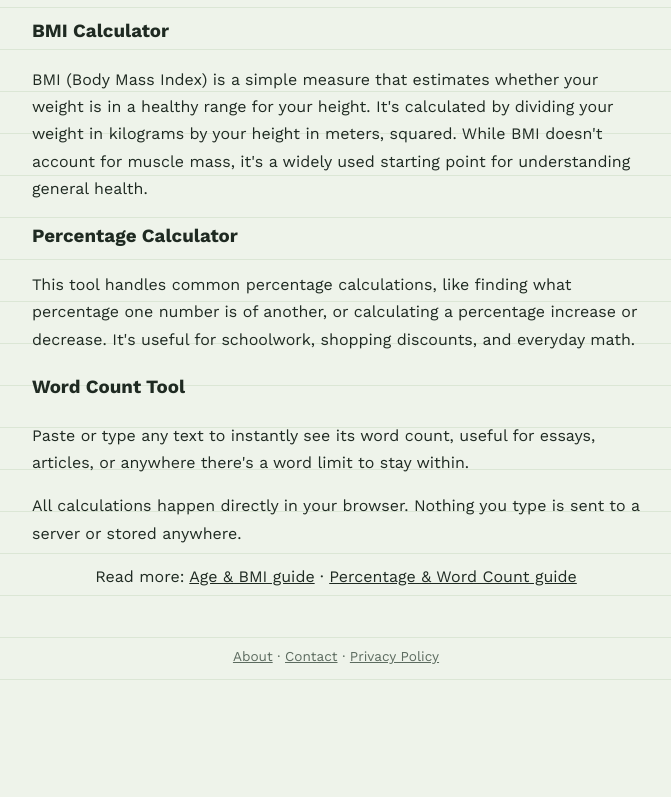
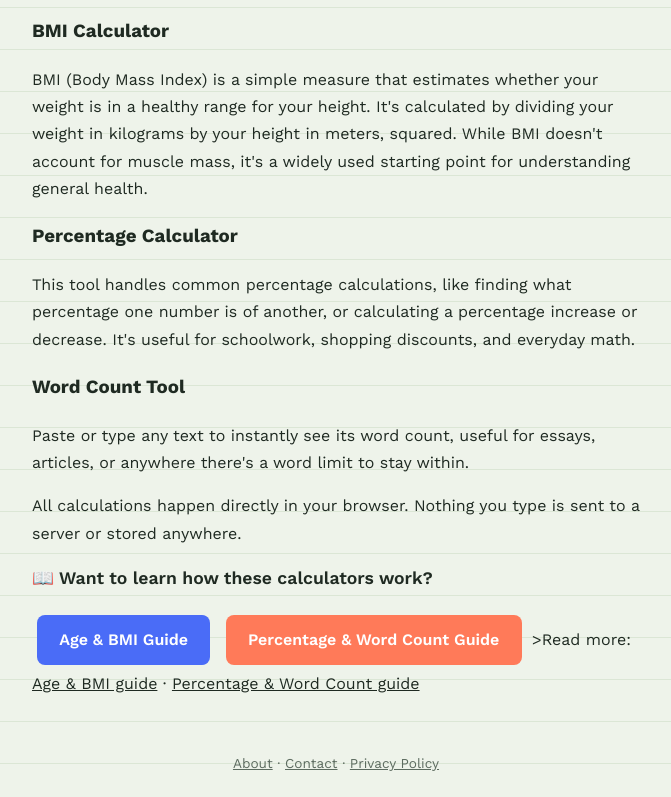
Before and after one commit to clarkava657-afk/quickcalc, a plain HTML site: page index.html in a window 1280 px wide. Shown: the part 1000-1797 px from the top of the page, without its empty margins (304-975 px from the left). Before the commit the page ends 1690 px from the top, so only its background shows below. Drawn offline with nearby package versions, Linux system fonts and the light colour scheme.

Commit message:
Update index.html

```diff
--- a/index.html
+++ b/index.html
@@ -765,6 +765,10 @@
 <h3>Word Count Tool</h3>
 <p>Paste or type any text to instantly see its word count, useful for essays, articles, or anywhere there's a word limit to stay within.</p>
 <p>All calculations happen directly in your browser. Nothing you type is sent to a server or stored anywhere.</p>
-<p style="text-align:center;margin-top:1rem;">Read more: <a href="age-bmi-guide.html">Age & BMI guide</a> &middot; <a href="percentage-words-guide.html">Percentage & Word Count guide</a></p></section><footer style="text-align:center;padding:1.5rem;font-size:.85rem"><a href="about.html">About</a> · <a href="contact.html">Contact</a> · <a href="privacy.html">Privacy Policy</a></footer>
+<p style=<div style="max-width:40rem;margin:2rem auto;padding:1.5rem 1rem;text-align:center;background:linear-gradient(135deg,#f0f4ff,#e6f7ff);border-radius:12px;">
+<p style="font-size:1.1rem;font-weight:600;margin-bottom:1rem;">📖 Want to learn how these calculators work?</p>
+<a href="age-bmi-guide.html" style="display:inline-block;margin:0.3rem;padding:0.7rem 1.4rem;background:#4a6cf7;color:#fff;text-decoration:none;border-radius:8px;font-weight:600;">Age & BMI Guide</a>
+<a href="percentage-words-guide.html" style="display:inline-block;margin:0.3rem;padding:0.7rem 1.4rem;background:#ff7a59;color:#fff;text-decoration:none;border-radius:8px;font-weight:600;">Percentage & Word Count Guide</a>
+</div>>Read more: <a href="age-bmi-guide.html">Age & BMI guide</a> &middot; <a href="percentage-words-guide.html">Percentage & Word Count guide</a></p></section><footer style="text-align:center;padding:1.5rem;font-size:.85rem"><a href="about.html">About</a> · <a href="contact.html">Contact</a> · <a href="privacy.html">Privacy Policy</a></footer>
 </body>
 </html>
```
